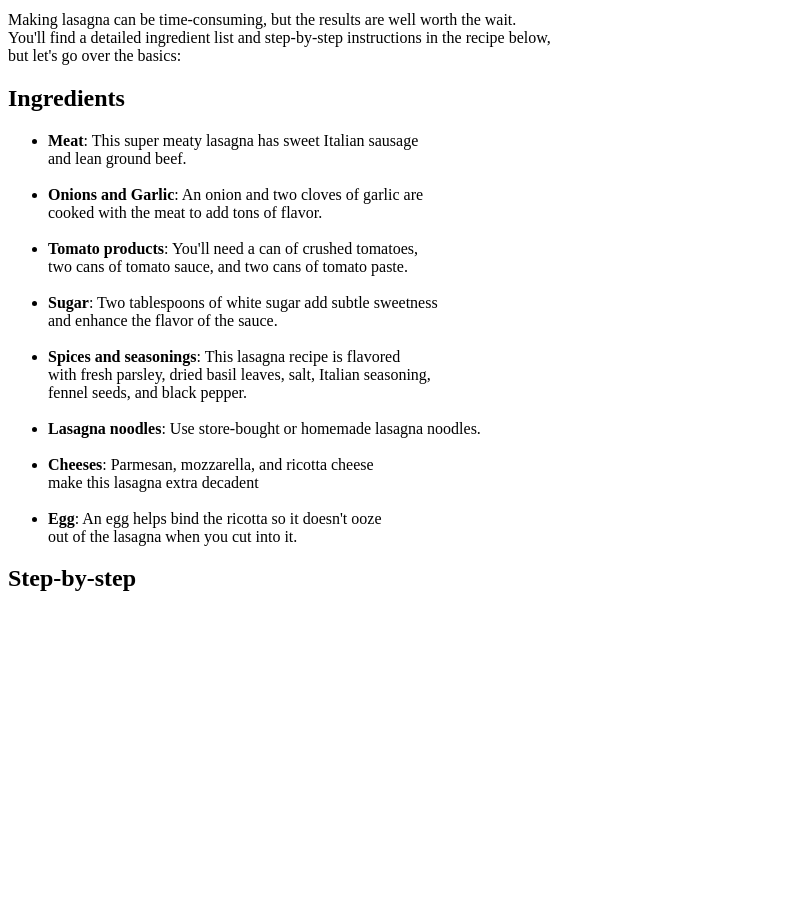
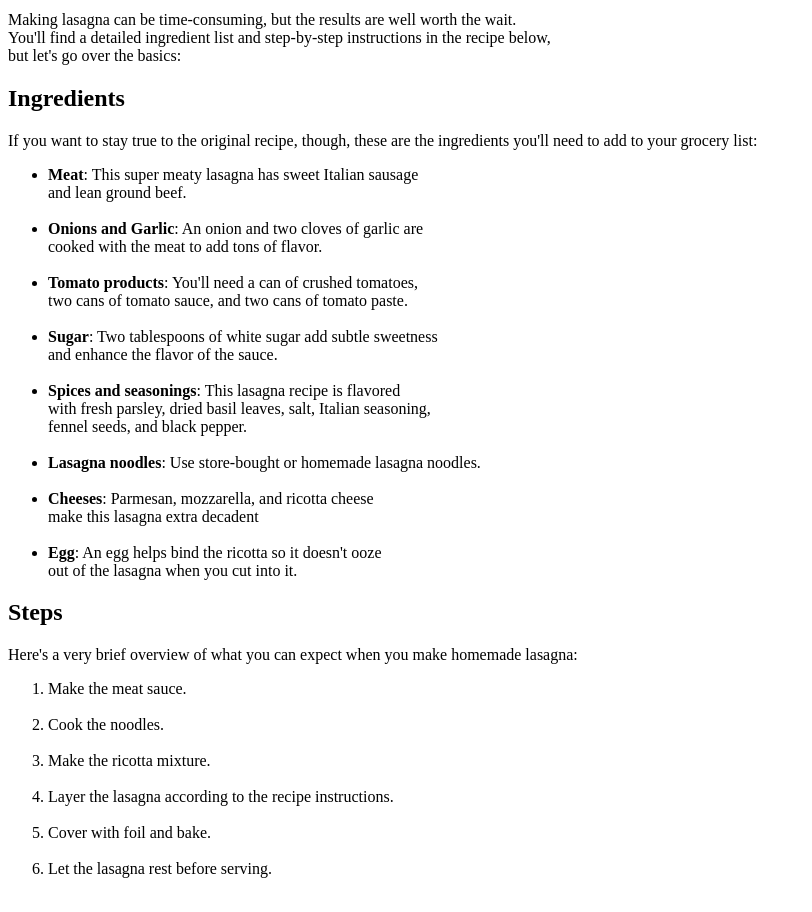
Before and after one commit to thaovy0610/odin-recipes, a plain HTML site: page recipes/lasagna.html in a window 1280 px wide. Shown: the part 440-1352 px from the top of the page, without its empty margins (0-812 px from the left). Before the commit the page ends 1052 px from the top, so only its background shows below. Drawn offline with Linux system fonts and the light colour scheme.

Commit message:
Add step description for lasagna recipe

```diff
--- a/recipes/lasagna.html
+++ b/recipes/lasagna.html
@@ -15,6 +15,7 @@
     the wait. <br>You'll find a detailed ingredient list and step-by-step instructions in the recipe below, <br>but let's go over the basics:
     </p>
     <h2>Ingredients</h2>
+        <p>If you want to stay true to the original recipe, though, these are the ingredients you'll need to add to your grocery list:</p>
         <ul>
             <li><strong>Meat</strong>: This super meaty lasagna has sweet Italian sausage <br> and lean ground beef.</li><br>
             <li><strong>Onions and Garlic</strong>: An onion and two cloves of garlic are <br>cooked with the meat to add tons of flavor.</li><br>
@@ -25,7 +26,16 @@
             <li><strong>Cheeses</strong>: Parmesan, mozzarella, and ricotta cheese<br> make this lasagna extra decadent</li><br>
             <li><strong>Egg</strong>: An egg helps bind the ricotta so it doesn't ooze <br>out of the lasagna when you cut into it.</li>
         </ul>
-    <h2>Step-by-step</h2>
+    <h2>Steps</h2>
+        <p>Here's a very brief overview of what you can expect when you make homemade lasagna:</p>
+        <ol>
+            <li>Make the meat sauce.</li><br>
+            <li>Cook the noodles.</li><br>
+            <li>Make the ricotta mixture.</li><br>
+            <li>Layer the lasagna according to the recipe instructions.</li><br>
+            <li>Cover with foil and bake.</li><br>
+            <li>Let the lasagna rest before serving.</li><br>
+        </ol>
 
 </body>
 </html>
```
